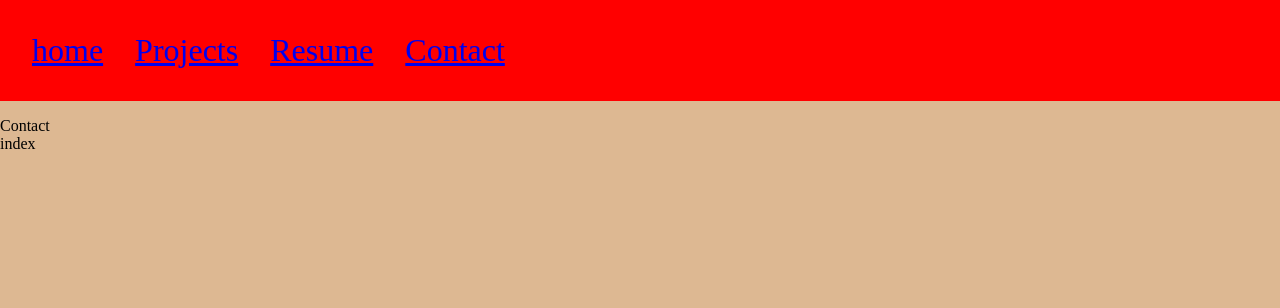
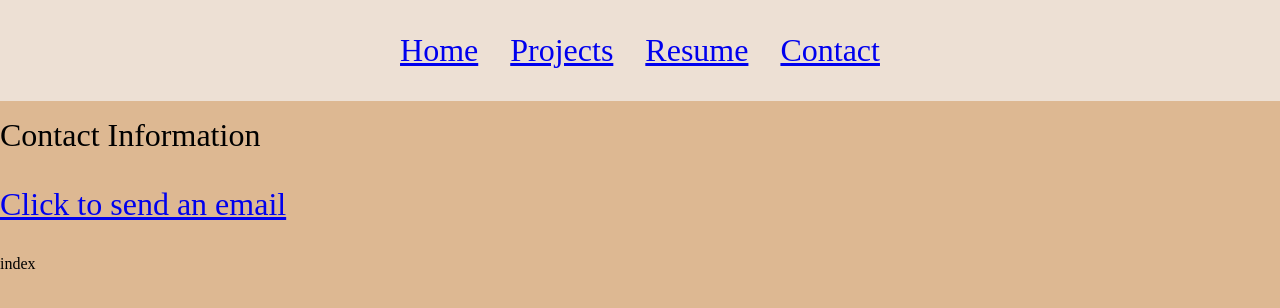
Before and after one commit to jdardoin/React-Portfolio, a React (Vite) app: page /contact in a window 1280 px wide. Shown: the top 308 px of the page. Built offline with nearby package versions, Linux system fonts and the light colour scheme.

Commit message:
create css for contact page and contact info

```diff
--- a/src/components/About/about.css
+++ b/src/components/About/about.css
@@ -10,7 +10,7 @@ justify-content: center;
 img{
     width: 100%;
 }
-.imgwarper{
+.imgwraper{
     max-width: 50rem;
     min-width: 30rem;
 }
--- a/src/components/About/index.jsx
+++ b/src/components/About/index.jsx
@@ -5,12 +5,12 @@ const About = () => {
 
 
     <div className="aboutcontainer">
-      <div className="imgwarper">
+      <div className="imgwraper">
      < img src="src/images/profile.jpeg" alt="profile picture" width="400" height="500" />
       </div>
       <div className='aboutcontent'>
         <h1>About</h1>
-        <p>Hi, I'm a full-stack developer. I have experience with React, Node, Express, and MongoDB.. I'm also working on a few projects that I will be adding to my portfolio soon. I'm currently looking for a full-time position as a full-stack developer. If you have any questions or would like to get in touch, please feel free to contact me. </p>
+        <p>Hi, my name is Joseph D Ardoin and I'm a full-stack developer. I have experience with HTML, CSS, Javascrip, React, Node, Express, and MongoDB. I'm also working on a few projects that I will be adding to my portfolio soon. I'm currently looking for a full-time position as a full-stack developer. If you have any questions or would like to get in touch, please feel free to contact me. </p>
     </div>
     </div>
   )
--- /dev/null
+++ b/src/components/Contact/contact.css
@@ -0,0 +1,3 @@
+.contactnfo {
+    font-size: xx-large;
+}
--- a/src/components/Contact/index.jsx
+++ b/src/components/Contact/index.jsx
@@ -1,8 +1,18 @@
 import React from 'react'
+import './contact.css'
 
 const Contact = () => {
   return (
-    <div>Contact</div>
+  <div className='contactnfo'>
+
+    Contact Information
+
+    <p>
+    <a href="mailto:jdardoin@gmail.com">Click to send an email </a>
+    </p>
+
+
+  </div>
   )
 }
 
--- a/src/components/Root/index.jsx
+++ b/src/components/Root/index.jsx
@@ -7,7 +7,7 @@ const Root = () => {
     <>
         <ul className='nav'>
             <li>
-                <Link to='/'>home</Link>
+                <Link to='/'>Home</Link>
             </li>
             <li>
                 <Link to='/projects'>Projects</Link>
--- a/src/components/Root/nav.css
+++ b/src/components/Root/nav.css
@@ -1,10 +1,10 @@
 .nav {
-    background-color: red;
+    background-color: #EDE0D4;
     margin-top: 0;
     padding: 2rem;
     display: flex;
     gap: 2rem;
-    justify-content: flex-start;
+    justify-content: center;
 
 
 
```
